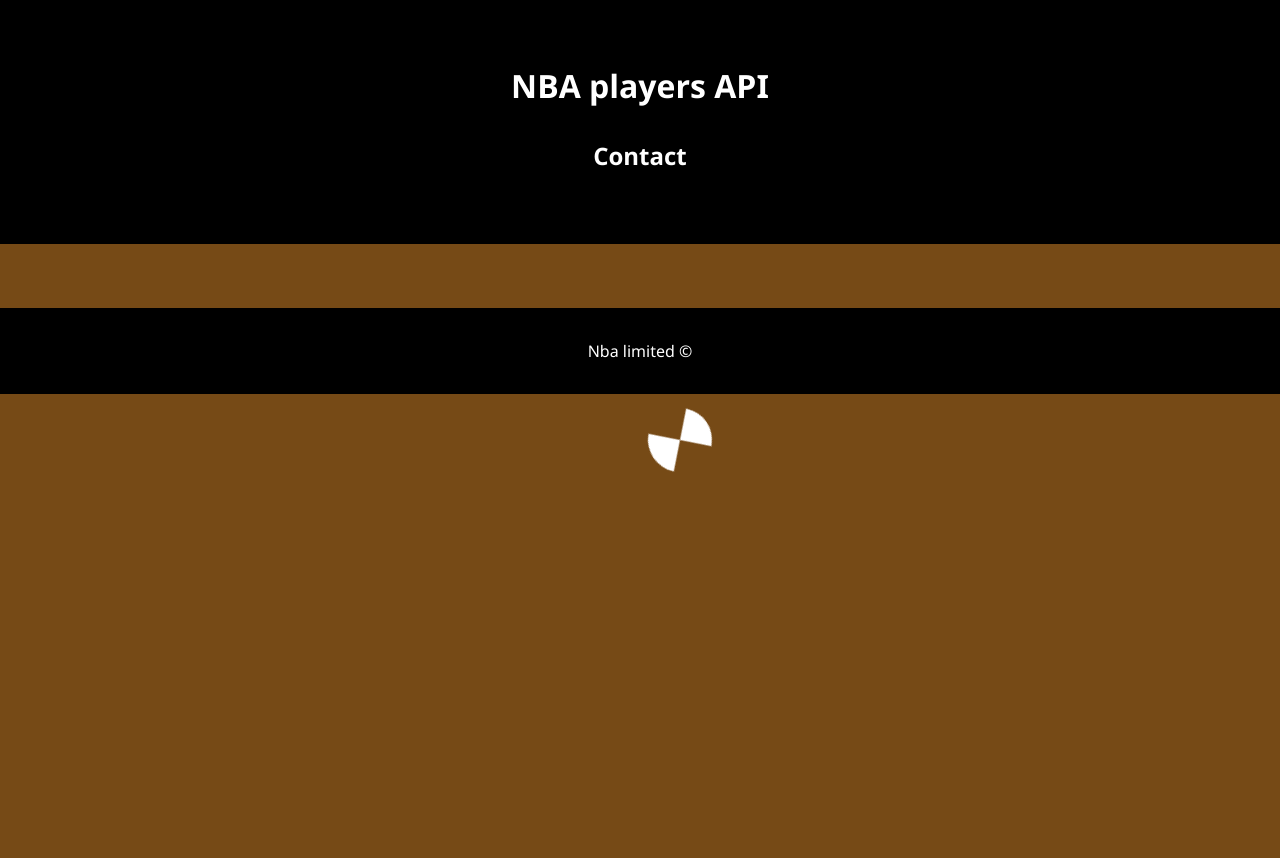
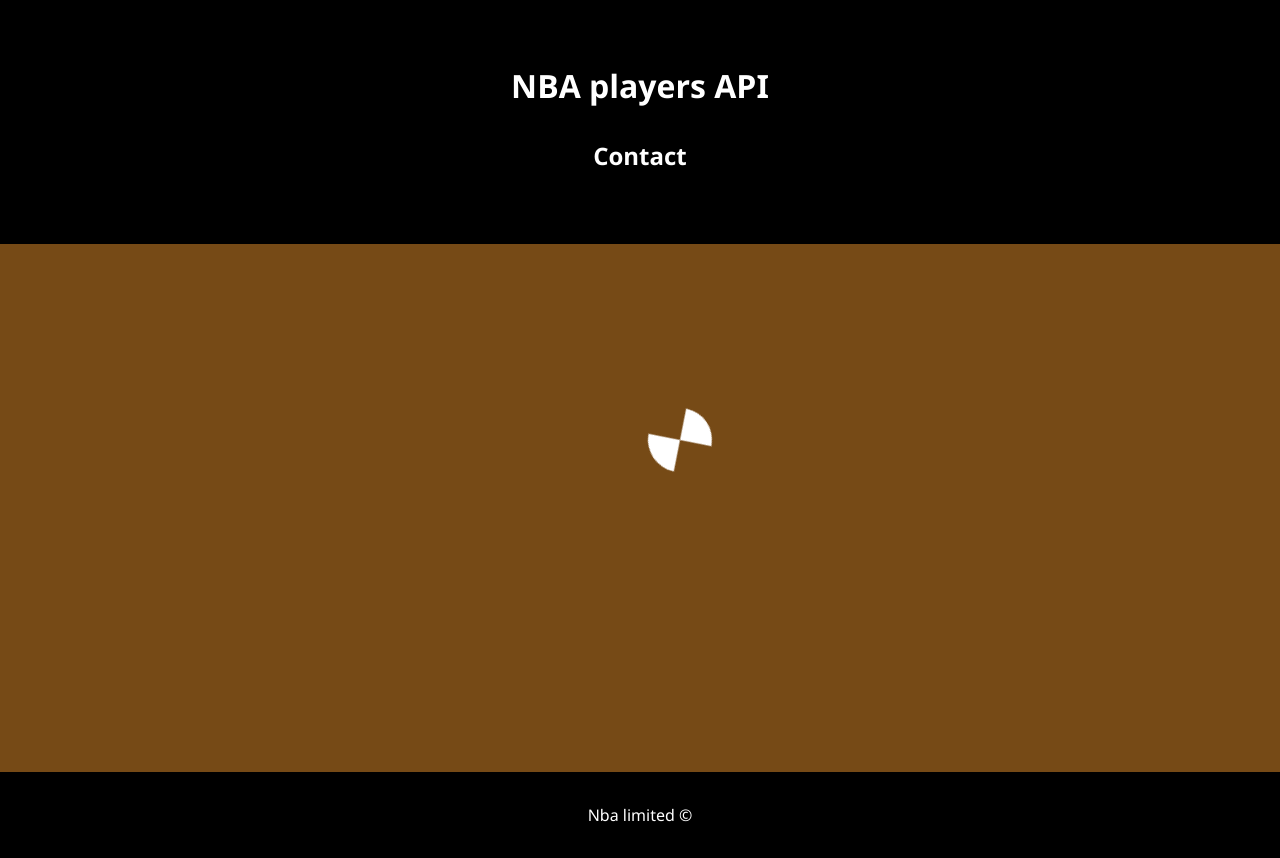
Before and after one commit to bjornhaavard/bjorn-haavard-steinnes-js1-ca, a plain HTML site: page index.html in a window 1280 px wide. Before the commit the page ends 800 px from the top, so only its background shows below. Drawn offline with Linux system fonts and the light colour scheme; no server answers.

Commit message:
styling things

```diff
--- a/css/style.css
+++ b/css/style.css
@@ -21,7 +21,7 @@ a {
 .nav {
   display: flex;
   justify-content: space-around;
-  margin-top: 2rem;
+  /* margin-top: 2rem; */
   font-size: 2rem;
   font-weight: bold;
 }
@@ -40,8 +40,6 @@ nav * > :hover {
 .top {
   background-color: black;
   padding: 2rem;
-  color: white;
-  text-align: center;
 }
 
 .container {
@@ -85,6 +83,14 @@ p {
   font-weight: 600;
 }
 
+footer {
+  background-color: black;
+  color: white;
+  text-align: center;
+  margin-top: 60vh;
+  padding: 1rem;
+}
+
 @media only screen and (max-width: 764px) {
   .container {
     display: flex;
--- a/index.html
+++ b/index.html
@@ -17,10 +17,12 @@
     <div class="lds-hourglass"></div>
     <div class="container"></div>
 
-    <script type="module" defer src="/js/index.js"></script>
+    <script defer src="/js/index.js"></script>
+    <footer class="top">
+      Nba limited 	&copy;
+    </footer>
   </body>
 
-  <footer class="top">
-    Nba limited 	&copy;</footer>
-</div>
+
+
 </html>
```
Also changed, not shown: contact.html (+3 -0 lines), css/components/loader.css (+0 -33 lines), details.html (+4 -3 lines).
